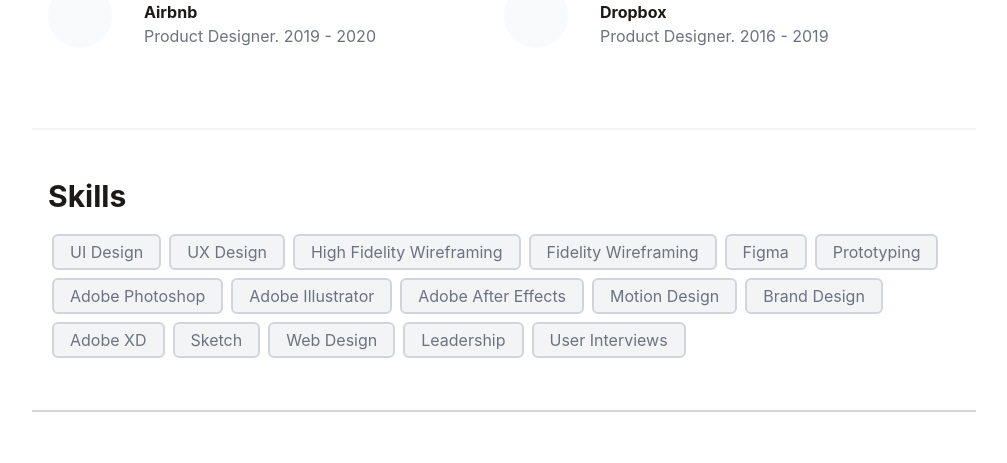
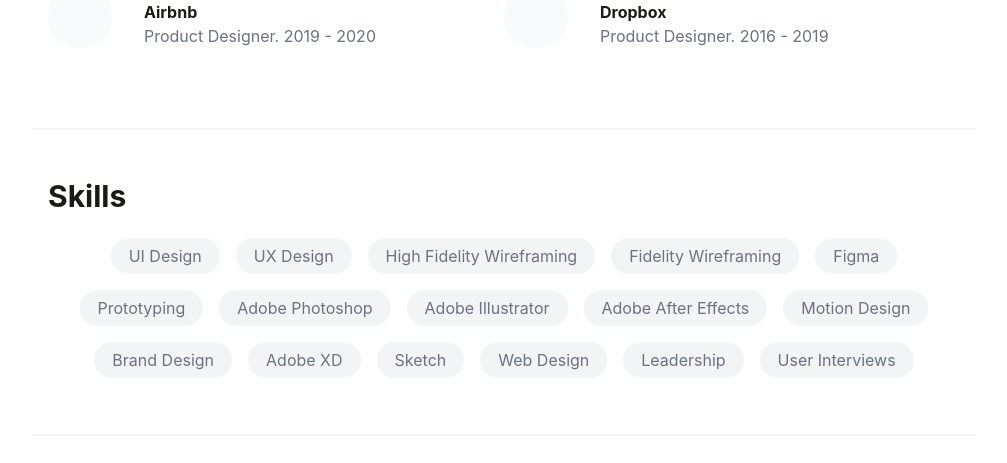
Before and after one commit to kemojal/build-a-portfolio, a Next.js app: page / in a window 1280 px wide. Shown: the part 780-1243 px from the top of the page, without its empty margins (136-1143 px from the left). Built offline with nearby package versions, Linux system fonts and the light colour scheme; some icons are missing.

Commit message:
skill section

```diff
--- a/components/sections/skills/index.js
+++ b/components/sections/skills/index.js
@@ -20,12 +20,12 @@
     'User Interviews',
   ];
   return (
-    <section className='w-full max-w-[944px] flex items-center justify-center border-gray-300 border-b-2 pb-12 pt-12'>
+    <section className='w-full max-w-[944px] flex items-center justify-center border-gray-100 dark:border-gray-900 border-b-2 pb-12 pt-12'>
       <div className='px-4 flex-col items-center justify-center  w-full'>
         <Title title='Skills' />
-        <div className='pt-4  w-full flex flex-wrap'>
+        <div className='pt-4  w-full flex items-center justify-center flex-wrap'>
           {exp.map((item, i) => (
-            <div className='px-4 py-1 m-1 my-1 border-gray-300 border-2 rounded-md bg-gray-100'>
+            <div className='px-4 py-1 m-2 my-2 border-gray-100 dark:border-gray-900 border-2 rounded-full bg-gray-100 dark:bg-gray-800 sm: m-1'>
               <h1 className='text-gray-500'>{item}</h1>
             </div>
           ))}
```
